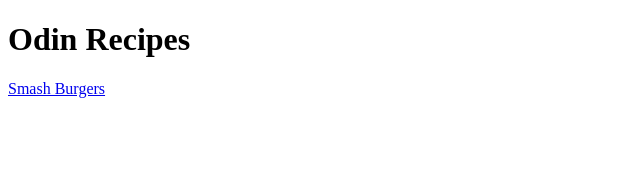
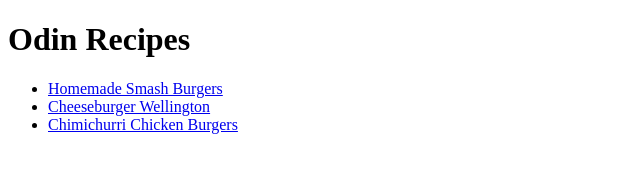
Before and after one commit to Philipped85/odin-recipes, a plain HTML site: page index.html in a window 1280 px wide. Shown: the whole page, without its empty margins (0-640 px from the left). Drawn offline with Linux system fonts and the light colour scheme.

Commit message:
Add wellington and chimichurri recipes link

```diff
--- a/index.html
+++ b/index.html
@@ -6,7 +6,11 @@
 </head>
 <body>
     <h1>Odin Recipes</h1>
-      <a href="recipes/smash-burgers.html">Smash Burgers</a>
+      <ul>
+        <li><a href="recipes/smash-burgers.html">Homemade Smash Burgers</a></li>
+        <li><a href="recipes/cheeseburger-wellington.html">Cheeseburger Wellington</a></li>
+        <li><a href="recipes/chimichurri-chicken-burgers.html">Chimichurri Chicken Burgers</a></li>
+    </ul>
 
 </body>
 </html>
```
